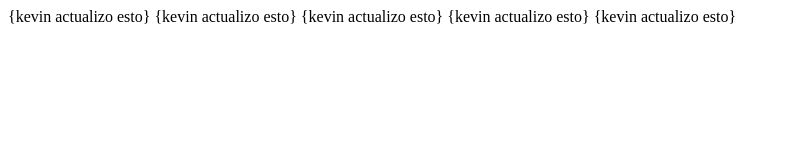
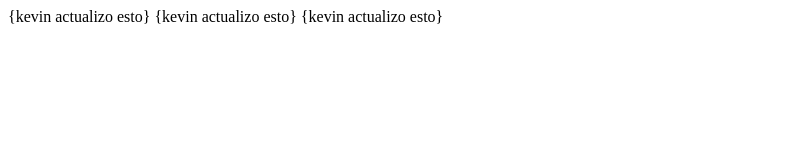
Before and after one commit to UltraFIC/IDWAsignature, a plain HTML site: page IDWEquipoNo2/prueba/exposicion/index.html in a window 1280 px wide. Shown: the whole page, without its empty margins (0-787 px from the left). Drawn offline with Linux system fonts and the light colour scheme.

Commit message:
kevin
kevin_modificó

```diff
--- a/IDWEquipoNo2/prueba/exposicion/index.html
+++ b/IDWEquipoNo2/prueba/exposicion/index.html
@@ -11,7 +11,5 @@
     {kevin actualizo esto}
     {kevin actualizo esto}
 
-    {kevin actualizo esto}
-    {kevin actualizo esto}
 </body>
 </html>
```
